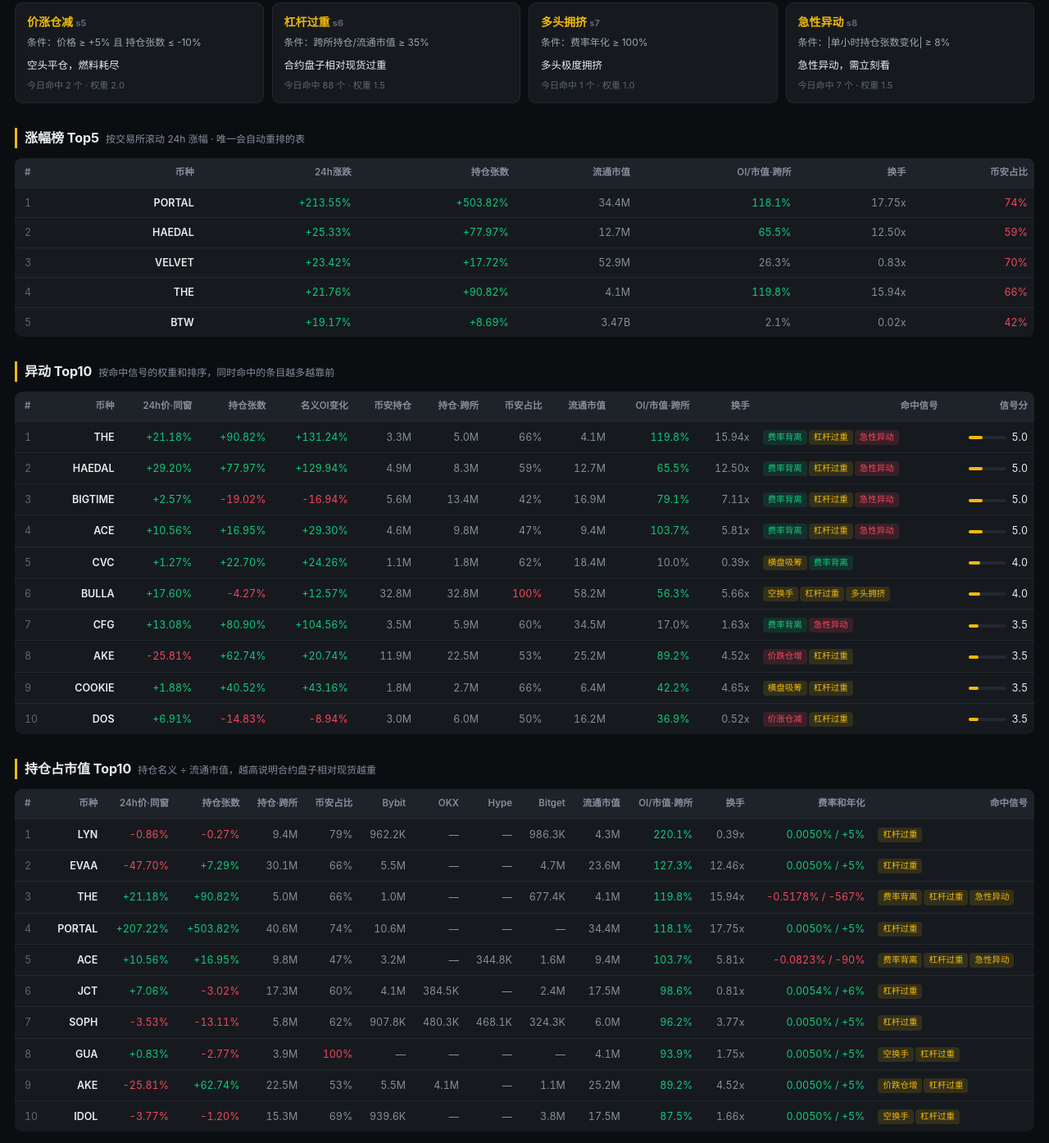
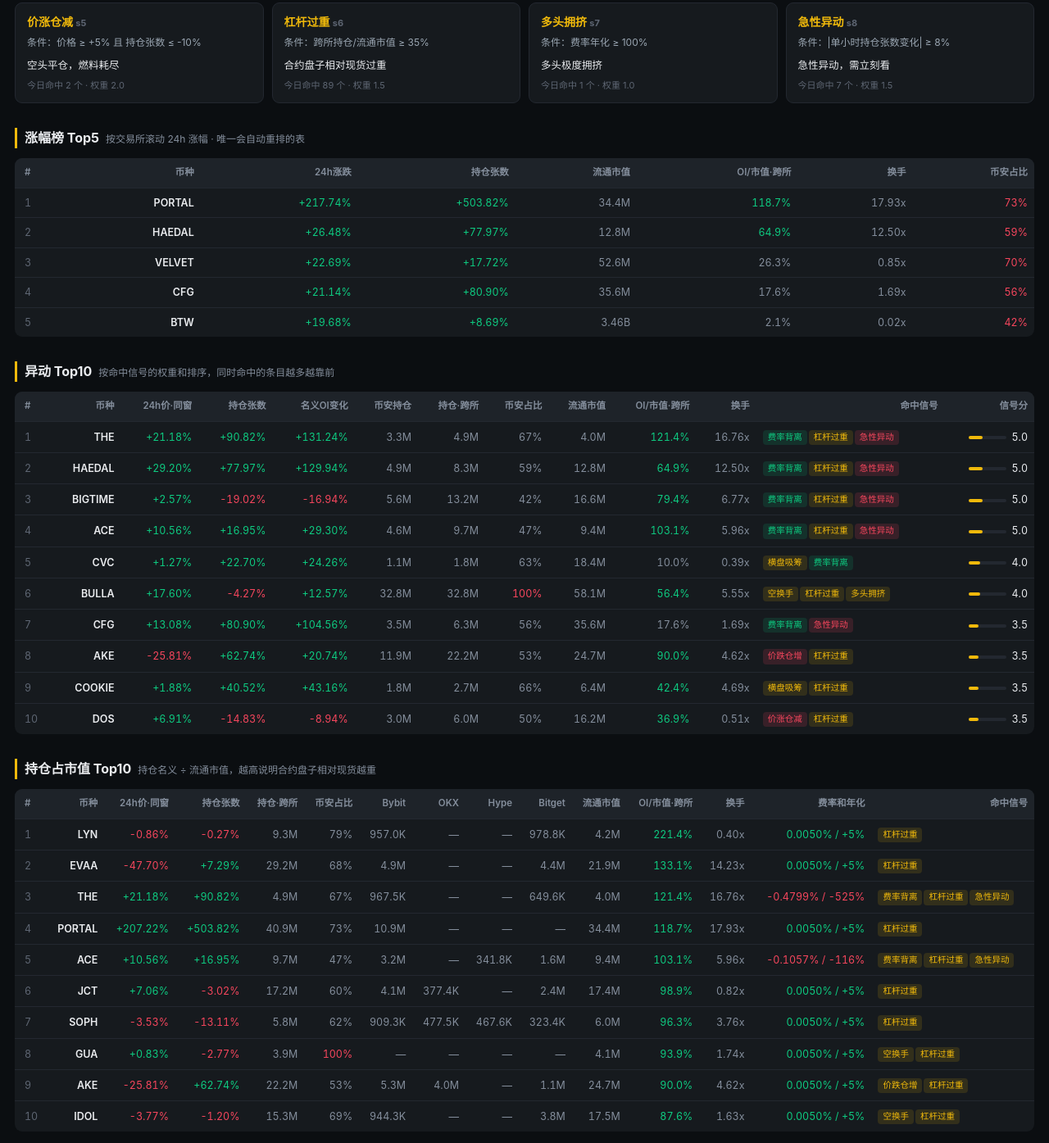
Before and after one commit to anzexi001-a11y/altcoin-board, a plain HTML site: page index.html in a window 1280 px wide. Shown: the part 445-1840 px from the top of the page at 82% size. Drawn offline with Linux system fonts and the light colour scheme; no server answers.

Commit message:
pages mirror 2026-11-28 09:52:11

```diff
--- a/index.html
+++ b/index.html
@@ -1,6 +1,6 @@
 <!DOCTYPE html><html lang="zh-CN"><head><meta charset="utf-8">
 <meta name="viewport" content="width=device-width,initial-scale=1">
-<title>山寨币合约 异动榜 2026-11-28 09:24</title><style>
+<title>山寨币合约 异动榜 2026-11-28 09:52</title><style>
 *{margin:0;padding:0;box-sizing:border-box}
 body{background:#0b0e11;color:#eaecef;font-family:-apple-system,"Segoe UI","PingFang SC","Microsoft YaHei",sans-serif;
      padding:26px 18px 44px;line-height:1.55}
@@ -46,9 +46,9 @@ footer{margin-top:28px;padding-top:14px;border-top:1px solid #232830;color:#5e66
 <div class="wrap">
 <div class="top"><div><h1>山寨币合约 · <span>异动榜</span></h1>
 <div style="color:#848e9c;font-size:12.5px;margin-top:3px">八个判定信号 · 异动 Top10 · 持仓占市值 Top10</div></div>
-<div class="stamp">2026-11-28 09:24<br>扫描 398 个合约（成交额 ≥ 1.0M）<br>Binance USDT-M 永续 · 全市场成交额榜</div>
+<div class="stamp">2026-11-28 09:52<br>扫描 398 个合约（成交额 ≥ 1.0M）<br>Binance USDT-M 永续 · 全市场成交额榜</div>
 </div>
-<div class="status">榜单由全市场扫描生成于 <b>2026-11-28 09:24</b>　｜　跨所覆盖：币安 + Bybit 846 + OKX 539 + Hyperliquid 179 + Bitget 902 个合约（同名不同币已校验剔除） ｜ <i id="upd">正在获取实时数据…</i><br>页面每 5 分钟<b>自动整页重载</b>，对齐到整点（:00 / :05 / :10 …），倒计时 <b><span id="reload">5:00</span></b>，会连排名一起更新，不需要手动刷新。要立刻更新就按 F5。</div>
+<div class="status">榜单由全市场扫描生成于 <b>2026-11-28 09:52</b>　｜　跨所覆盖：币安 + Bybit 846 + OKX 539 + Hyperliquid 179 + Bitget 902 个合约（同名不同币已校验剔除） ｜ <i id="upd">正在获取实时数据…</i><br>页面每 5 分钟<b>自动整页重载</b>，对齐到整点（:00 / :05 / :10 …），倒计时 <b><span id="reload">5:00</span></b>，会连排名一起更新，不需要手动刷新。要立刻更新就按 F5。</div>
 <noscript><meta http-equiv="refresh" content="300"></noscript>
 <span id="cfg" data-minvol="1000000" hidden></span>
 <button id="copymd" class="btn">复制榜单为文字（可直接粘贴给其他 AI）</button>
@@ -70,7 +70,7 @@ footer{margin-top:28px;padding-top:14px;border-top:1px solid #232830;color:#5e66
 <div class="sci">今日命中 2 个 · 权重 2.0</div></div>
 <div class="sc"><h3>杠杆过重 <span style="color:#5e6673;font-size:11px">s6</span></h3>
 <p>条件：跨所持仓/流通市值 ≥ 35%</p><u>合约盘子相对现货过重</u>
-<div class="sci">今日命中 88 个 · 权重 1.5</div></div>
+<div class="sci">今日命中 89 个 · 权重 1.5</div></div>
 <div class="sc"><h3>多头拥挤 <span style="color:#5e6673;font-size:11px">s7</span></h3>
 <p>条件：费率年化 ≥ 100%</p><u>多头极度拥挤</u>
 <div class="sci">今日命中 1 个 · 权重 1.0</div></div>
@@ -91,45 +91,45 @@ footer{margin-top:28px;padding-top:14px;border-top:1px solid #232830;color:#5e66
 </tr></thead><tbody id="gainers">
 <tr><td class="rk">1</td>
 <td class="sym">PORTAL</td>
-<td class="up">+213.55%</td>
+<td class="up">+217.74%</td>
 <td class="up">+503.82%</td>
 <td class="mut">34.4M</td>
-<td class="up">118.1%</td>
-<td class="mut">17.75x</td>
-<td class="down">74%</td>
+<td class="up">118.7%</td>
+<td class="mut">17.93x</td>
+<td class="down">73%</td>
 </tr>
 <tr><td class="rk">2</td>
 <td class="sym">HAEDAL</td>
-<td class="up">+25.33%</td>
+<td class="up">+26.48%</td>
 <td class="up">+77.97%</td>
-<td class="mut">12.7M</td>
-<td class="up">65.5%</td>
+<td class="mut">12.8M</td>
+<td class="up">64.9%</td>
 <td class="mut">12.50x</td>
 <td class="down">59%</td>
 </tr>
 <tr><td class="rk">3</td>
 <td class="sym">VELVET</td>
-<td class="up">+23.42%</td>
+<td class="up">+22.69%</td>
 <td class="up">+17.72%</td>
-<td class="mut">52.9M</td>
+<td class="mut">52.6M</td>
 <td class="mut">26.3%</td>
-<td class="mut">0.83x</td>
+<td class="mut">0.85x</td>
 <td class="down">70%</td>
 </tr>
 <tr><td class="rk">4</td>
-<td class="sym">THE</td>
-<td class="up">+21.76%</td>
-<td class="up">+90.82%</td>
-<td class="mut">4.1M</td>
-<td class="up">119.8%</td>
-<td class="mut">15.94x</td>
-<td class="down">66%</td>
+<td class="sym">CFG</td>
+<td class="up">+21.14%</td>
+<td class="up">+80.90%</td>
+<td class="mut">35.6M</td>
+<td class="mut">17.6%</td>
+<td class="mut">1.69x</td>
+<td class="down">56%</td>
 </tr>
 <tr><td class="rk">5</td>
 <td class="sym">BTW</td>
-<td class="up">+19.17%</td>
+<td class="up">+19.68%</td>
 <td class="up">+8.69%</td>
-<td class="mut">3.47B</td>
+<td class="mut">3.46B</td>
 <td class="mut">2.1%</td>
 <td class="mut">0.02x</td>
 <td class="down">42%</td>
@@ -158,11 +158,11 @@ footer{margin-top:28px;padding-top:14px;border-top:1px solid #232830;color:#5e66
 <td class="up" data-k="ct">+90.82%</td>
 <td class="up" data-k="oi24">+131.24%</td>
 <td class="mut" data-k="oi_bin">3.3M</td>
-<td class="mut" data-k="oi_total">5.0M</td>
-<td class="mut" data-k="bin_share">66%</td>
-<td class="mut" data-k="mcap">4.1M</td>
-<td class="up" data-k="om">119.8%</td>
-<td class="mut" data-k="tv">15.94x</td>
+<td class="mut" data-k="oi_total">4.9M</td>
+<td class="mut" data-k="bin_share">67%</td>
+<td class="mut" data-k="mcap">4.0M</td>
+<td class="up" data-k="om">121.4%</td>
+<td class="mut" data-k="tv">16.76x</td>
 <td style="text-align:left"><span class="bd cool">费率背离</span><span class="bd">杠杆过重</span><span class="bd hot">急性异动</span></td>
 <td><span class="bar"><i style="width:37%"></i></span>5.0</td>
 </tr>
@@ -175,8 +175,8 @@ footer{margin-top:28px;padding-top:14px;border-top:1px solid #232830;color:#5e66
 <td class="mut" data-k="oi_bin">4.9M</td>
 <td class="mut" data-k="oi_total">8.3M</td>
 <td class="mut" data-k="bin_share">59%</td>
-<td class="mut" data-k="mcap">12.7M</td>
-<td class="up" data-k="om">65.5%</td>
+<td class="mut" data-k="mcap">12.8M</td>
+<td class="up" data-k="om">64.9%</td>
 <td class="mut" data-k="tv">12.50x</td>
 <td style="text-align:left"><span class="bd cool">费率背离</span><span class="bd">杠杆过重</span><span class="bd hot">急性异动</span></td>
 <td><span class="bar"><i style="width:37%"></i></span>5.0</td>
@@ -188,11 +188,11 @@ footer{margin-top:28px;padding-top:14px;border-top:1px solid #232830;color:#5e66
 <td class="down" data-k="ct">-19.02%</td>
 <td class="down" data-k="oi24">-16.94%</td>
 <td class="mut" data-k="oi_bin">5.6M</td>
-<td class="mut" data-k="oi_total">13.4M</td>
+<td class="mut" data-k="oi_total">13.2M</td>
 <td class="mut" data-k="bin_share">42%</td>
-<td class="mut" data-k="mcap">16.9M</td>
-<td class="up" data-k="om">79.1%</td>
-<td class="mut" data-k="tv">7.11x</td>
+<td class="mut" data-k="mcap">16.6M</td>
+<td class="up" data-k="om">79.4%</td>
+<td class="mut" data-k="tv">6.77x</td>
 <td style="text-align:left"><span class="bd cool">费率背离</span><span class="bd">杠杆过重</span><span class="bd hot">急性异动</span></td>
 <td><span class="bar"><i style="width:37%"></i></span>5.0</td>
 </tr>
@@ -203,11 +203,11 @@ footer{margin-top:28px;padding-top:14px;border-top:1px solid #232830;color:#5e66
 <td class="up" data-k="ct">+16.95%</td>
 <td class="up" data-k="oi24">+29.30%</td>
 <td class="mut" data-k="oi_bin">4.6M</td>
-<td class="mut" data-k="oi_total">9.8M</td>
+<td class="mut" data-k="oi_total">9.7M</td>
 <td class="mut" data-k="bin_share">47%</td>
 <td class="mut" data-k="mcap">9.4M</td>
-<td class="up" data-k="om">103.7%</td>
-<td class="mut" data-k="tv">5.81x</td>
+<td class="up" data-k="om">103.1%</td>
+<td class="mut" data-k="tv">5.96x</td>
 <td style="text-align:left"><span class="bd cool">费率背离</span><span class="bd">杠杆过重</span><span class="bd hot">急性异动</span></td>
 <td><span class="bar"><i style="width:37%"></i></span>5.0</td>
 </tr>
@@ -219,7 +219,7 @@ footer{margin-top:28px;padding-top:14px;border-top:1px solid #232830;color:#5e66
 <td class="up" data-k="oi24">+24.26%</td>
 <td class="mut" data-k="oi_bin">1.1M</td>
 <td class="mut" data-k="oi_total">1.8M</td>
-<td class="mut" data-k="bin_share">62%</td>
+<td class="mut" data-k="bin_share">63%</td>
 <td class="mut" data-k="mcap">18.4M</td>
 <td class="mut" data-k="om">10.0%</td>
 <td class="mut" data-k="tv">0.39x</td>
@@ -235,9 +235,9 @@ footer{margin-top:28px;padding-top:14px;border-top:1px solid #232830;color:#5e66
 <td class="mut" data-k="oi_bin">32.8M</td>
 <td class="mut" data-k="oi_total">32.8M</td>
 <td class="down" data-k="bin_share">100%</td>
-<td class="mut" data-k="mcap">58.2M</td>
-<td class="up" data-k="om">56.3%</td>
-<td class="mut" data-k="tv">5.66x</td>
+<td class="mut" data-k="mcap">58.1M</td>
+<td class="up" data-k="om">56.4%</td>
+<td class="mut" data-k="tv">5.55x</td>
 <td style="text-align:left"><span class="bd">空换手</span><span class="bd">杠杆过重</span><span class="bd">多头拥挤</span></td>
 <td><span class="bar"><i style="width:29%"></i></span>4.0</td>
 </tr>
@@ -248,11 +248,11 @@ footer{margin-top:28px;padding-top:14px;border-top:1px solid #232830;color:#5e66
 <td class="up" data-k="ct">+80.90%</td>
 <td class="up" data-k="oi24">+104.56%</td>
 <td class="mut" data-k="oi_bin">3.5M</td>
-<td class="mut" data-k="oi_total">5.9M</td>
-<td class="mut" data-k="bin_share">60%</td>
-<td class="mut" data-k="mcap">34.5M</td>
-<td class="mut" data-k="om">17.0%</td>
-<td class="mut" data-k="tv">1.63x</td>
+<td class="mut" data-k="oi_total">6.3M</td>
+<td class="mut" data-k="bin_share">56%</td>
+<td class="mut" data-k="mcap">35.6M</td>
+<td class="mut" data-k="om">17.6%</td>
+<td class="mut" data-k="tv">1.69x</td>
 <td style="text-align:left"><span class="bd cool">费率背离</span><span class="bd hot">急性异动</span></td>
 <td><span class="bar"><i style="width:25%"></i></span>3.5</td>
 </tr>
@@ -263,11 +263,11 @@ footer{margin-top:28px;padding-top:14px;border-top:1px solid #232830;color:#5e66
 <td class="up" data-k="ct">+62.74%</td>
 <td class="up" data-k="oi24">+20.74%</td>
 <td class="mut" data-k="oi_bin">11.9M</td>
-<td class="mut" data-k="oi_total">22.5M</td>
+<td class="mut" data-k="oi_total">22.2M</td>
 <td class="mut" data-k="bin_share">53%</td>
-<td class="mut" data-k="mcap">25.2M</td>
-<td class="up" data-k="om">89.2%</td>
-<td class="mut" data-k="tv">4.52x</td>
+<td class="mut" data-k="mcap">24.7M</td>
+<td class="up" data-k="om">90.0%</td>
+<td class="mut" data-k="tv">4.62x</td>
 <td style="text-align:left"><span class="bd hot">价跌仓增</span><span class="bd">杠杆过重</span></td>
 <td><span class="bar"><i style="width:25%"></i></span>3.5</td>
 </tr>
@@ -281,8 +281,8 @@ footer{margin-top:28px;padding-top:14px;border-top:1px solid #232830;color:#5e66
 <td class="mut" data-k="oi_total">2.7M</td>
 <td class="mut" data-k="bin_share">66%</td>
 <td class="mut" data-k="mcap">6.4M</td>
-<td class="up" data-k="om">42.2%</td>
-<td class="mut" data-k="tv">4.65x</td>
+<td class="up" data-k="om">42.4%</td>
+<td class="mut" data-k="tv">4.69x</td>
 <td style="text-align:left"><span class="bd">横盘吸筹</span><span class="bd">杠杆过重</span></td>
 <td><span class="bar"><i style="width:25%"></i></span>3.5</td>
 </tr>
@@ -297,7 +297,7 @@ footer{margin-top:28px;padding-top:14px;border-top:1px solid #232830;color:#5e66
 <td class="mut" data-k="bin_share">50%</td>
 <td class="mut" data-k="mcap">16.2M</td>
 <td class="up" data-k="om">36.9%</td>
-<td class="mut" data-k="tv">0.52x</td>
+<td class="mut" data-k="tv">0.51x</td>
 <td style="text-align:left"><span class="bd hot">价涨仓减</span><span class="bd">杠杆过重</span></td>
 <td><span class="bar"><i style="width:25%"></i></span>3.5</td>
 </tr>
@@ -325,15 +325,15 @@ footer{margin-top:28px;padding-top:14px;border-top:1px solid #232830;color:#5e66
 <td class="sym">LYN</td>
 <td class="down" data-k="px">-0.86%</td>
 <td class="down" data-k="ct">-0.27%</td>
-<td class="mut" data-k="oi_total">9.4M</td>
+<td class="mut" data-k="oi_total">9.3M</td>
 <td class="mut" data-k="bin_share">79%</td>
-<td class="mut" data-k="x_bybit">962.2K</td>
+<td class="mut" data-k="x_bybit">957.0K</td>
 <td class="mut" data-k="x_okx">—</td>
 <td class="mut" data-k="x_hl">—</td>
-<td class="mut" data-k="x_bg">986.3K</td>
-<td class="mut" data-k="mcap">4.3M</td>
-<td class="up" data-k="om">220.1%</td>
-<td class="mut" data-k="tv">0.39x</td>
+<td class="mut" data-k="x_bg">978.8K</td>
+<td class="mut" data-k="mcap">4.2M</td>
+<td class="up" data-k="om">221.4%</td>
+<td class="mut" data-k="tv">0.40x</td>
 <td class="up">0.0050% / +5%</td>
 <td style="text-align:left"><span class="bd">杠杆过重</span></td>
 </tr>
@@ -342,15 +342,15 @@ footer{margin-top:28px;padding-top:14px;border-top:1px solid #232830;color:#5e66
 <td class="sym">EVAA</td>
 <td class="down" data-k="px">-47.70%</td>
 <td class="up" data-k="ct">+7.29%</td>
-<td class="mut" data-k="oi_total">30.1M</td>
-<td class="mut" data-k="bin_share">66%</td>
-<td class="mut" data-k="x_bybit">5.5M</td>
+<td class="mut" data-k="oi_total">29.2M</td>
+<td class="mut" data-k="bin_share">68%</td>
+<td class="mut" data-k="x_bybit">4.9M</td>
 <td class="mut" data-k="x_okx">—</td>
 <td class="mut" data-k="x_hl">—</td>
-<td class="mut" data-k="x_bg">4.7M</td>
-<td class="mut" data-k="mcap">23.6M</td>
-<td class="up" data-k="om">127.3%</td>
-<td class="mut" data-k="tv">12.46x</td>
+<td class="mut" data-k="x_bg">4.4M</td>
+<td class="mut" data-k="mcap">21.9M</td>
+<td class="up" data-k="om">133.1%</td>
+<td class="mut" data-k="tv">14.23x</td>
 <td class="up">0.0050% / +5%</td>
 <td style="text-align:left"><span class="bd">杠杆过重</span></td>
 </tr>
@@ -359,16 +359,16 @@ footer{margin-top:28px;padding-top:14px;border-top:1px solid #232830;color:#5e66
 <td class="sym">THE</td>
 <td class="up" data-k="px">+21.18%</td>
 <td class="up" data-k="ct">+90.82%</td>
-<td class="mut" data-k="oi_total">5.0M</td>
-<td class="mut" data-k="bin_share">66%</td>
-<td class="mut" data-k="x_bybit">1.0M</td>
+<td class="mut" data-k="oi_total">4.9M</td>
+<td class="mut" data-k="bin_share">67%</td>
+<td class="mut" data-k="x_bybit">967.5K</td>
 <td class="mut" data-k="x_okx">—</td>
 <td class="mut" data-k="x_hl">—</td>
-<td class="mut" data-k="x_bg">677.4K</td>
-<td class="mut" data-k="mcap">4.1M</td>
-<td class="up" data-k="om">119.8%</td>
-<td class="mut" data-k="tv">15.94x</td>
-<td class="down">-0.5178% / -567%</td>
+<td class="mut" data-k="x_bg">649.6K</td>
+<td class="mut" data-k="mcap">4.0M</td>
+<td class="up" data-k="om">121.4%</td>
+<td class="mut" data-k="tv">16.76x</td>
+<td class="down">-0.4799% / -525%</td>
 <td style="text-align:left"><span class="bd">费率背离</span><span class="bd">杠杆过重</span><span class="bd">急性异动</span></td>
 </tr>
 <tr data-sym="PORTALUSDT">
@@ -376,15 +376,15 @@ footer{margin-top:28px;padding-top:14px;border-top:1px solid #232830;color:#5e66
 <td class="sym">PORTAL</td>
 <td class="up" data-k="px">+207.22%</td>
 <td class="up" data-k="ct">+503.82%</td>
-<td class="mut" data-k="oi_total">40.6M</td>
-<td class="mut" data-k="bin_share">74%</td>
-<td class="mut" data-k="x_bybit">10.6M</td>
+<td class="mut" data-k="oi_total">40.9M</td>
+<td class="mut" data-k="bin_share">73%</td>
+<td class="mut" data-k="x_bybit">10.9M</td>
 <td class="mut" data-k="x_okx">—</td>
 <td class="mut" data-k="x_hl">—</td>
 <td class="mut" data-k="x_bg">—</td>
 <td class="mut" data-k="mcap">34.4M</td>
-<td class="up" data-k="om">118.1%</td>
-<td class="mut" data-k="tv">17.75x</td>
+<td class="up" data-k="om">118.7%</td>
+<td class="mut" data-k="tv">17.93x</td>
 <td class="up">0.0050% / +5%</td>
 <td style="text-align:left"><span class="bd">杠杆过重</span></td>
 </tr>
@@ -393,16 +393,16 @@ footer{margin-top:28px;padding-top:14px;border-top:1px solid #232830;color:#5e66
 <td class="sym">ACE</td>
 <td class="up" data-k="px">+10.56%</td>
 <td class="up" data-k="ct">+16.95%</td>
-<td class="mut" data-k="oi_total">9.8M</td>
+<td class="mut" data-k="oi_total">9.7M</td>
 <td class="mut" data-k="bin_share">47%</td>
 <td class="mut" data-k="x_bybit">3.2M</td>
 <td class="mut" data-k="x_okx">—</td>
-<td class="mut" data-k="x_hl">344.8K</td>
+<td class="mut" data-k="x_hl">341.8K</td>
 <td class="mut" data-k="x_bg">1.6M</td>
 <td class="mut" data-k="mcap">9.4M</td>
-<td class="up" data-k="om">103.7%</td>
-<td class="mut" data-k="tv">5.81x</td>
-<td class="down">-0.0823% / -90%</td>
+<td class="up" data-k="om">103.1%</td>
+<td class="mut" data-k="tv">5.96x</td>
+<td class="down">-0.1057% / -116%</td>
 <td style="text-align:left"><span class="bd">费率背离</span><span class="bd">杠杆过重</span><span class="bd">急性异动</span></td>
 </tr>
 <tr data-sym="JCTUSDT">
@@ -410,16 +410,16 @@ footer{margin-top:28px;padding-top:14px;border-top:1px solid #232830;color:#5e66
 <td class="sym">JCT</td>
 <td class="up" data-k="px">+7.06%</td>
 <td class="down" data-k="ct">-3.02%</td>
-<td class="mut" data-k="oi_total">17.3M</td>
+<td class="mut" data-k="oi_total">17.2M</td>
 <td class="mut" data-k="bin_share">60%</td>
 <td class="mut" data-k="x_bybit">4.1M</td>
-<td class="mut" data-k="x_okx">384.5K</td>
+<td class="mut" data-k="x_okx">377.4K</td>
 <td class="mut" data-k="x_hl">—</td>
 <td class="mut" data-k="x_bg">2.4M</td>
-<td class="mut" data-k="mcap">17.5M</td>
-<td class="up" data-k="om">98.6%</td>
-<td class="mut" data-k="tv">0.81x</td>
-<td class="up">0.0054% / +6%</td>
+<td class="mut" data-k="mcap">17.4M</td>
+<td class="up" data-k="om">98.9%</td>
+<td class="mut" data-k="tv">0.82x</td>
+<td class="up">0.0050% / +5%</td>
 <td style="text-align:left"><span class="bd">杠杆过重</span></td>
 </tr>
 <tr data-sym="SOPHUSDT">
@@ -429,13 +429,13 @@ footer{margin-top:28px;padding-top:14px;border-top:1px solid #232830;color:#5e66
 <td class="down" data-k="ct">-13.11%</td>
 <td class="mut" data-k="oi_total">5.8M</td>
 <td class="mut" data-k="bin_share">62%</td>
-<td class="mut" data-k="x_bybit">907.8K</td>
-<td class="mut" data-k="x_okx">480.3K</td>
-<td class="mut" data-k="x_hl">468.1K</td>
-<td class="mut" data-k="x_bg">324.3K</td>
+<td class="mut" data-k="x_bybit">909.3K</td>
+<td class="mut" data-k="x_okx">477.5K</td>
+<td class="mut" data-k="x_hl">467.6K</td>
+<td class="mut" data-k="x_bg">323.4K</td>
 <td class="mut" data-k="mcap">6.0M</td>
-<td class="up" data-k="om">96.2%</td>
-<td class="mut" data-k="tv">3.77x</td>
+<td class="up" data-k="om">96.3%</td>
+<td class="mut" data-k="tv">3.76x</td>
 <td class="up">0.0050% / +5%</td>
 <td style="text-align:left"><span class="bd">杠杆过重</span></td>
 </tr>
@@ -452,7 +452,7 @@ footer{margin-top:28px;padding-top:14px;border-top:1px solid #232830;color:#5e66
 <td class="mut" data-k="x_bg">—</td>
 <td class="mut" data-k="mcap">4.1M</td>
 <td class="up" data-k="om">93.9%</td>
-<td class="mut" data-k="tv">1.75x</td>
+<td class="mut" data-k="tv">1.74x</td>
 <td class="up">0.0050% / +5%</td>
 <td style="text-align:left"><span class="bd">空换手</span><span class="bd">杠杆过重</span></td>
 </tr>
@@ -461,15 +461,15 @@ footer{margin-top:28px;padding-top:14px;border-top:1px solid #232830;color:#5e66
 <td class="sym">AKE</td>
 <td class="down" data-k="px">-25.81%</td>
 <td class="up" data-k="ct">+62.74%</td>
-<td class="mut" data-k="oi_total">22.5M</td>
+<td class="mut" data-k="oi_total">22.2M</td>
 <td class="mut" data-k="bin_share">53%</td>
-<td class="mut" data-k="x_bybit">5.5M</td>
-<td class="mut" data-k="x_okx">4.1M</td>
+<td class="mut" data-k="x_bybit">5.3M</td>
+<td class="mut" data-k="x_okx">4.0M</td>
 <td class="mut" data-k="x_hl">—</td>
 <td class="mut" data-k="x_bg">1.1M</td>
-<td class="mut" data-k="mcap">25.2M</td>
-<td class="up" data-k="om">89.2%</td>
-<td class="mut" data-k="tv">4.52x</td>
+<td class="mut" data-k="mcap">24.7M</td>
+<td class="up" data-k="om">90.0%</td>
+<td class="mut" data-k="tv">4.62x</td>
 <td class="up">0.0050% / +5%</td>
 <td style="text-align:left"><span class="bd">价跌仓增</span><span class="bd">杠杆过重</span></td>
 </tr>
@@ -480,13 +480,13 @@ footer{margin-top:28px;padding-top:14px;border-top:1px solid #232830;color:#5e66
 <td class="down" data-k="ct">-1.20%</td>
 <td class="mut" data-k="oi_total">15.3M</td>
 <td class="mut" data-k="bin_share">69%</td>
-<td class="mut" data-k="x_bybit">939.6K</td>
+<td class="mut" data-k="x_bybit">944.3K</td>
 <td class="mut" data-k="x_okx">—</td>
 <td class="mut" data-k="x_hl">—</td>
 <td class="mut" data-k="x_bg">3.8M</td>
 <td class="mut" data-k="mcap">17.5M</td>
-<td class="up" data-k="om">87.5%</td>
-<td class="mut" data-k="tv">1.66x</td>
+<td class="up" data-k="om">87.6%</td>
+<td class="mut" data-k="tv">1.63x</td>
 <td class="up">0.0050% / +5%</td>
 <td style="text-align:left"><span class="bd">空换手</span><span class="bd">杠杆过重</span></td>
 </tr>
```
Also changed, not shown: last-build.txt, 1 other file.
